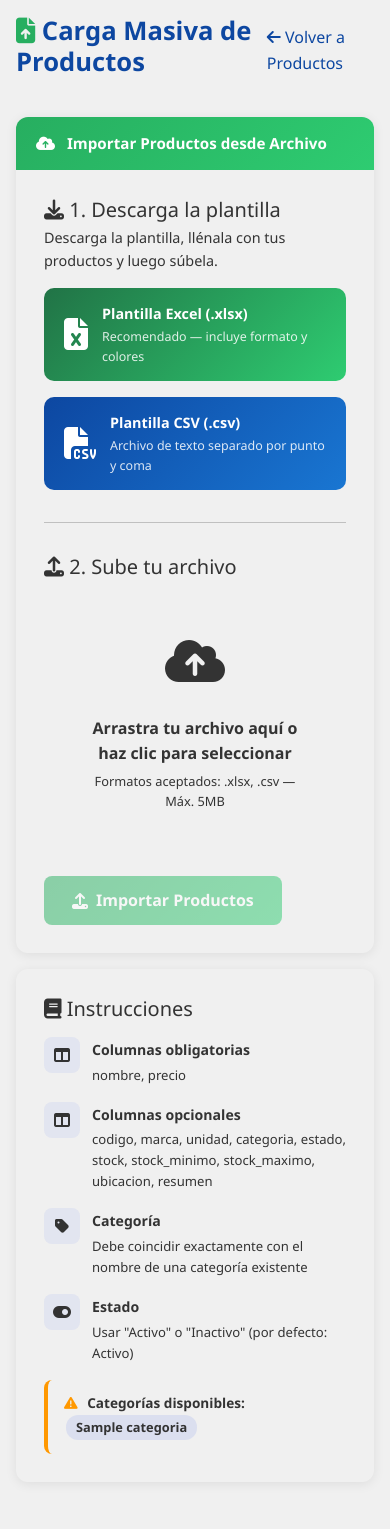
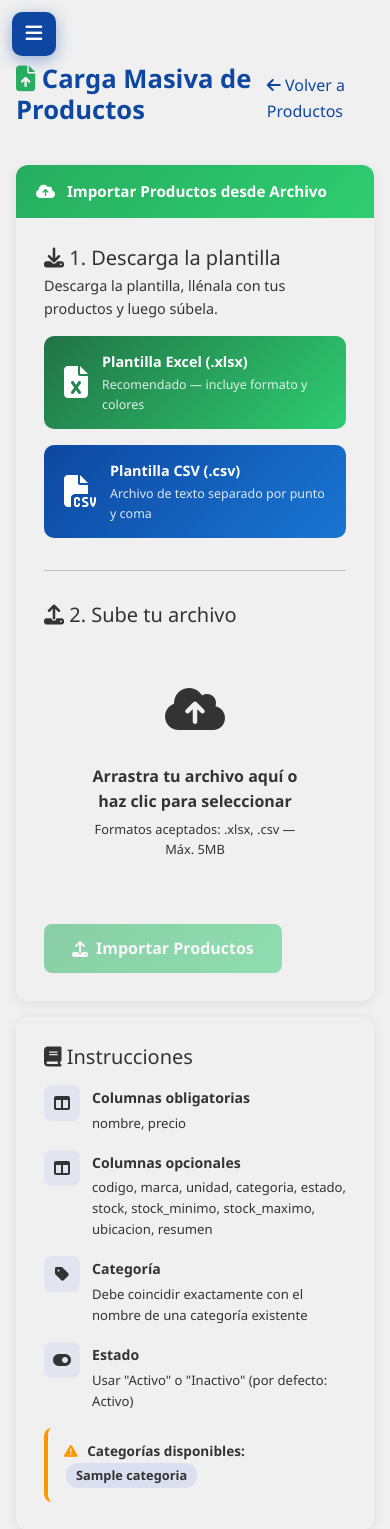
Before and after one commit to josedavidbarreraortiz-ux/FH-software, a Django app: template templates/admin_panel/carga_masiva.html in a window 390 px wide. Shown: the top 1529 px of the page. Before the commit the page ends 1454 px from the top, so only its background shows below. Run offline with Django 5.2, Linux system fonts and the light colour scheme; the template is opened without the code that fills it: most values are stand-ins (such as "Sample title", 1, 10 or a date in 2020); some libraries are stand-ins or nearby versions.

Commit message:
Fix checkout blocking redirect + add mobile sidebar toggle for admin panel

```diff
--- a/static/css/styles.css
+++ b/static/css/styles.css
@@ -1605,6 +1605,67 @@ footer {
 }
 
 /* ==========================================
+   SIDEBAR MOBILE TOGGLE & OVERLAY
+   ========================================== */
+.sidebar-toggle {
+    display: none;
+    position: fixed;
+    top: 12px;
+    left: 12px;
+    z-index: 1001;
+    background: #0d47a1;
+    color: white;
+    border: none;
+    border-radius: 10px;
+    width: 44px;
+    height: 44px;
+    font-size: 1.2rem;
+    cursor: pointer;
+    box-shadow: 0 4px 15px rgba(13, 71, 161, 0.4);
+    transition: background 0.3s ease, transform 0.2s ease;
+}
+
+.sidebar-toggle:hover {
+    background: #0a3d8f;
+    transform: scale(1.05);
+}
+
+.sidebar-overlay {
+    display: none;
+    position: fixed;
+    inset: 0;
+    background: rgba(0, 0, 0, 0.5);
+    z-index: 998;
+    opacity: 0;
+    transition: opacity 0.3s ease;
+}
+
+.sidebar-overlay.active {
+    display: block;
+    opacity: 1;
+}
+
+.sidebar-close {
+    display: none;
+    position: absolute;
+    top: 1rem;
+    right: 1rem;
+    background: none;
+    border: none;
+    color: rgba(255, 255, 255, 0.7);
+    font-size: 1.3rem;
+    cursor: pointer;
+    padding: 4px 8px;
+    border-radius: 6px;
+    transition: color 0.3s ease, background 0.3s ease;
+}
+
+.sidebar-close:hover {
+    color: white;
+    background: rgba(255, 255, 255, 0.15);
+}
+
+/* ==========================================
    RESPONSIVE
    ========================================== */
 @media (max-width: 992px) {
@@ -1612,13 +1673,28 @@ footer {
         display: none;
     }
 
+    .sidebar-toggle {
+        display: flex;
+        align-items: center;
+        justify-content: center;
+    }
+
+    .sidebar-close {
+        display: block;
+    }
+
     .sidebar {
-        display: none;
+        transform: translateX(-100%);
+    }
+
+    .sidebar.open {
+        transform: translateX(0);
     }
 
     .admin-content {
         margin-left: 0;
         padding: 1rem;
+        padding-top: 4rem;
     }
 
     .features-grid {
--- a/templates/base_admin.html
+++ b/templates/base_admin.html
@@ -12,12 +12,22 @@
 </head>
 
 <body>
-    <div class="admin-layout">
+        <!-- Mobile Toggle Button -->
+        <button class="sidebar-toggle" id="sidebarToggle" aria-label="Abrir menú">
+            <i class="fas fa-bars"></i>
+        </button>
+
+        <!-- Overlay -->
+        <div class="sidebar-overlay" id="sidebarOverlay"></div>
+
         <!-- Sidebar -->
-        <aside class="sidebar">
+        <aside class="sidebar" id="adminSidebar">
             <div class="sidebar-brand">
                 FH Store
                 <span>Panel Administrativo</span>
+                <button class="sidebar-close" id="sidebarClose" aria-label="Cerrar menú">
+                    <i class="fas fa-times"></i>
+                </button>
             </div>
             <ul class="sidebar-nav">
                 <li class="nav-section">Principal</li>
@@ -121,6 +131,30 @@
 
     <script src="https://cdnjs.cloudflare.com/ajax/libs/bootstrap/5.3.2/js/bootstrap.bundle.min.js"></script>
     <script src="{% static 'js/app.js' %}"></script>
+    <script>
+    (function() {
+        var toggle = document.getElementById('sidebarToggle');
+        var sidebar = document.getElementById('adminSidebar');
+        var overlay = document.getElementById('sidebarOverlay');
+        var closeBtn = document.getElementById('sidebarClose');
+        if (!toggle || !sidebar) return;
+
+        function openSidebar() {
+            sidebar.classList.add('open');
+            overlay.classList.add('active');
+            document.body.style.overflow = 'hidden';
+        }
+        function closeSidebar() {
+            sidebar.classList.remove('open');
+            overlay.classList.remove('active');
+            document.body.style.overflow = '';
+        }
+
+        toggle.addEventListener('click', openSidebar);
+        if (overlay) overlay.addEventListener('click', closeSidebar);
+        if (closeBtn) closeBtn.addEventListener('click', closeSidebar);
+    })();
+    </script>
     {% block extra_js %}{% endblock %}
 </body>
 
```
Also changed, not shown: tienda/views.py (+18 -15 lines).
